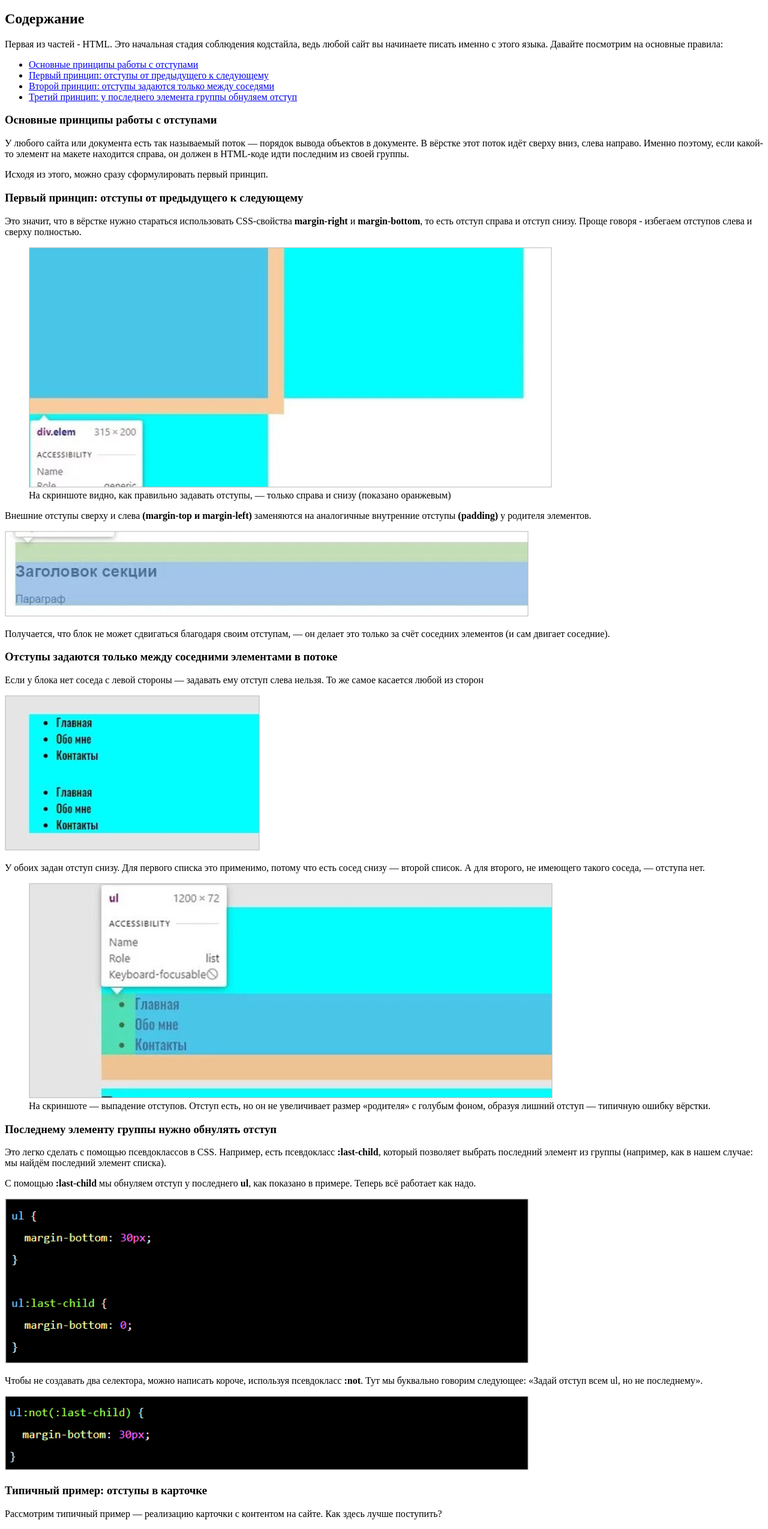
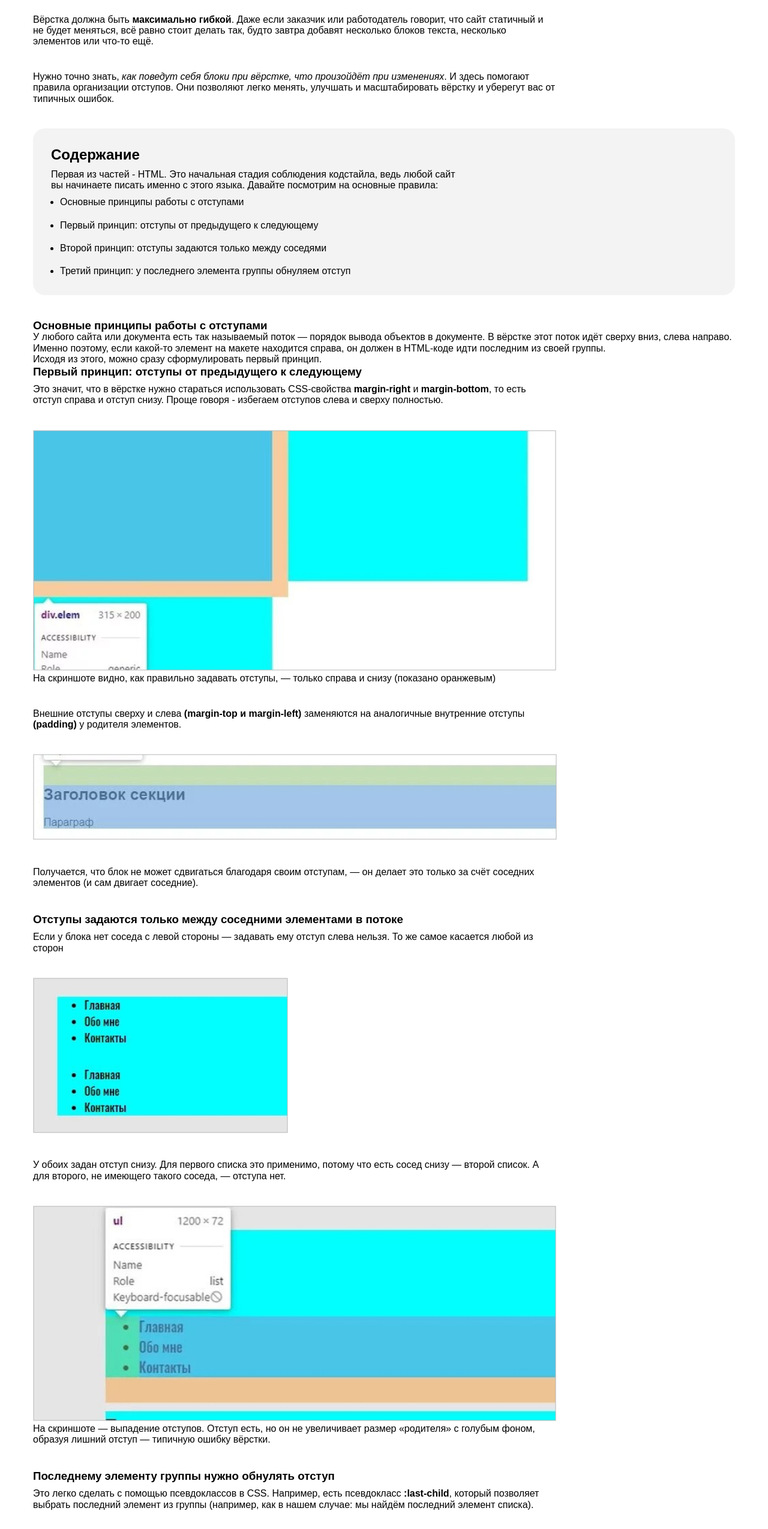
Before and after one commit to andyscrol/skillbox, a plain HTML site: page basic_CSS/project/article.html in a window 1280 px wide. Shown: the part 170-2719 px from the top of the page at 60% size. Drawn offline with Linux system fonts and the light colour scheme; files that its build step writes are made by us from their sources.

Commit message:
fix: reset commit and update docs

```diff
--- a/basic_CSS/project/article.html
+++ b/basic_CSS/project/article.html
@@ -3,37 +3,42 @@
 <head>
   <meta charset="UTF-8">
   <meta name="viewport" content="width=device-width, initial-scale=1.0">
+  <link rel="stylesheet" href="css/normalize.css">
+  <link rel="stylesheet" href="css/style.css">
   <title>Правила организации отступов</title>
 </head>
 <body>
-  <h1>
+  <div class="container">
+    <h1 class="title">
       <b>Правила организации отступов: как сделать вёрстку гибкой и не допустить ошибок</b>
     </h1>
-  <p>
+    <p class="paragraph">
       Вёрстка должна быть <strong>максимально гибкой</strong>. Даже если заказчик или работодатель говорит, что сайт статичный и не будет меняться, всё равно стоит делать так, будто завтра добавят несколько блоков текста, несколько элементов или что-то ещё.
     </p>
-  <p>
+    <p class="paragraph">
       Нужно точно знать, <em>как поведут себя блоки при вёрстке, что произойдёт при изменениях</em>. И здесь помогают правила организации отступов. Они позволяют легко менять, улучшать и масштабировать вёрстку и уберегут вас от типичных ошибок.
     </p>
 
-  <h2>Содержание</h2>
-  <p>
+    <div class="highlight">
+      <h2 class="subtitle">Содержание</h2>
+      <p class="paragraph">
         Первая из частей - HTML. Это начальная стадия соблюдения кодстайла, ведь любой сайт вы начинаете писать именно с этого языка. Давайте посмотрим на основные правила:
       </p>
-  <ul>
-    <li>
+      <ul class="content">
+        <li class="content__items">
           <a href="#1">Основные принципы работы с отступами</a>
         </li>
-    <li>
+        <li class="content__items">
           <a href="#2">Первый принцип: отступы от предыдущего к следующему</a>
         </li>
-    <li>
+        <li class="content__items">
           <a href="#3">Второй принцип: отступы задаются только между соседями</a>
         </li>
-    <li>
+        <li class="content__items">
           <a href="#4">Третий принцип: у последнего элемента группы обнуляем отступ</a>
         </li>
       </ul>
+    </div>
 
     <div class="basic" id="1">
       <h3>Основные принципы работы с отступами</h3>
@@ -46,35 +51,35 @@
     </div>
 
     <div class="first" id="2">
-    <h3>Первый принцип: отступы от предыдущего к следующему</h3>
-    <p>
+      <h3 class="subtitle">Первый принцип: отступы от предыдущего к следующему</h3>
+      <p class="paragraph">
         Это значит, что в вёрстке нужно стараться использовать CSS-свойства <strong>margin-right</strong> и <strong>margin-bottom</strong>, то есть отступ справа и отступ снизу. Проще говоря - избегаем отступов слева и сверху полностью.
       </p>
-    <figure>
+      <figure class="figure">
         <img src="img/1.jpg" alt="отступы снизу и справа задаются через margin">
         <figcaption>
           На скриншоте видно, как правильно задавать отступы, — только справа и снизу (показано оранжевым)
         </figcaption>
       </figure>
-    <p>
+      <p class="paragraph">
         Внешние отступы сверху и слева <strong>(margin-top и margin-left)</strong> заменяются на аналогичные внутренние отступы <strong>(padding)</strong> у родителя элементов.
       </p>
-    <img src="img/2.jpg" alt="отступ сверху задается через padding">
-    <p>
+      <img src="img/2.jpg" alt="отступ сверху задается через padding" class="image">
+      <p class="paragraph">
         Получается, что блок не может сдвигаться благодаря своим отступам, — он делает это только за счёт соседних элементов (и сам двигает соседние).
       </p>
     </div>
 
     <div class="second" id="3">
-    <h3>Отступы задаются только между соседними элементами в потоке</h3>
-    <p>
+      <h3 class="subtitle">Отступы задаются только между соседними элементами в потоке</h3>
+      <p class="paragraph">
         Если у блока нет соседа с левой стороны — задавать ему отступ слева нельзя. То же самое касается любой из сторон
       </p>
-    <img src="img/3.jpg" alt="отступ работает только при наличии соседа">
-    <p>
+      <img src="img/3.jpg" alt="отступ работает только при наличии соседа" class="image">
+      <p class="paragraph">
         У обоих задан отступ снизу. Для первого списка это применимо, потому что есть сосед снизу — второй список. А для второго, не имеющего такого соседа, — отступа нет.
       </p>
-    <figure>
+      <figure class="figure">
         <img src="img/4.jpg" alt="отступ задан, но он потерян, т.к. нет соседа по отношению к которому отступ будет отрабатывать">
         <figcaption>
           На скриншоте — выпадение отступов. Отступ есть, но он не увеличивает размер «родителя» с голубым фоном, образуя лишний отступ — типичную ошибку вёрстки.
@@ -83,35 +88,38 @@
     </div>
 
     <div class="third" id="4">
-    <h3>Последнему элементу группы нужно обнулять отступ</h3>
-    <p>
+      <h3 class="subtitle">Последнему элементу группы нужно обнулять отступ</h3>
+      <p class="paragraph">
         Это легко сделать с помощью псевдоклассов в CSS. Например, есть псевдокласс <strong>:last-child</strong>, который позволяет выбрать последний элемент из группы (например, как в нашем случае: мы найдём последний элемент списка).
       </p>
-    <p>
+      <p class="paragraph">
         С помощью <strong>:last-child</strong> мы обнуляем отступ у последнего <strong>ul</strong>, как показано в примере. Теперь всё работает как надо.
       </p>
-    <img src="img/5.jpg" alt="пример css-свойств для нижнего отступа и его отсутствие у last-child">
-    <p>
+      <img src="img/5.jpg" alt="пример css-свойств для нижнего отступа и его отсутствие у last-child" class="image">
+      <p class="paragraph">
         Чтобы не создавать два селектора, можно написать короче, используя псевдокласс <strong>:not</strong>. Тут мы буквально говорим следующее: «Задай отступ всем ul, но не последнему».
       </p>
-    <img src="img/6.jpg" alt="укороченная запись css-свойств для нижнего отступа с одним селектором">
+      <img src="img/6.jpg" alt="укороченная запись css-свойств для нижнего отступа с одним селектором" class="image">
 
-    <h3>Типичный пример: отступы в карточке</h3>
-    <p>
+      <h3 class="subtitle">Типичный пример: отступы в карточке</h3>
+      <p class="paragraph">
         Рассмотрим типичный пример — реализацию карточки с контентом на сайте. Как здесь лучше поступить?
       </p>
-    <p>
+      <p class="paragraph">
         В нашем примере самая простая карточка: с картинкой, заголовком и описанием. Как правильнее сделать отступы у заголовка и описания? На самом деле, всё очень просто: нужно применить принципы, о которых я рассказал.
       </p>
-    <img src="img/7.jpg" alt="пример карточки с отступами">
-    <p>
+      <img src="img/7.jpg" alt="пример карточки с отступами" class="image">
+      <p class="paragraph">
         Нам достаточно обернуть весь текст карточки в блок и задать блоку внутренний отступ — padding. Так наша вёрстка будет соответствовать сразу трём принципам. А чтобы сделать отступ между заголовком и описанием, достаточно просто сделать отступ снизу — для заголовка.
       </p>
     </div>
 
-  <h2>Итог</h2>
-  <p>
+    <div class="highlight">
+      <h2 class="subtitle">Итог</h2>
+      <p class="paragraph">
         Это основные правила организации отступов, которые помогут вам сделать вёрстку качественной и гибкой. Главное — начать им следовать. Со временем их соблюдение войдёт в привычку и вы начнёте сразу понимать, где можно допустить ошибку и как её избежать.
       </p>
+    </div>
+  </div>
 </body>
 </html>
--- /dev/null
+++ b/basic_CSS/project/css/style.css
@@ -0,0 +1,114 @@
+html {
+  box-sizing: border-box;
+}
+
+*,
+*::before,
+*::after {
+  box-sizing: inherit;
+}
+
+a {
+  color: inherit;
+  text-decoration: none;
+}
+
+img {
+  max-width: 100%;
+}
+
+body {
+  font-family: 'font', sans-serif;
+}
+
+/* Main page */
+
+.main-content {
+  display: flex;
+  flex-direction: column;
+  align-items: center;
+  justify-content: center;
+  min-height: 100vh;
+  color: #fff;
+  background-color: #070217;
+}
+
+.logo {
+  display: inline-block;
+  margin-bottom: 50px;
+}
+
+.menu {
+  margin-bottom: 50px;
+}
+
+.menu__links {
+  display: inline-block;
+  padding: 24px 49px;
+}
+
+.menu__links:not(:last-child) {
+  margin-right: 25px;
+}
+
+/*Article page*/
+
+.container {
+  margin: 0 auto;
+  padding: 80px 0;
+  width: 1170px;
+}
+
+h1,
+h2,
+h3,
+p,
+ul,
+figure {
+  margin: 0;
+}
+
+.title,
+.paragraph,
+.figure,
+.image {
+  margin-bottom: 40px;
+}
+
+.subtitle {
+  margin-bottom: 10px;
+}
+
+.paragraph,
+.figure {
+  width: 872px;
+}
+
+.highlight {
+  border-radius: 20px;
+  padding: 30px;
+  background-color: #f3f3f3;
+}
+
+.highlight:not(:last-child) {
+  margin-bottom: 40px;
+}
+
+.highlight .paragraph {
+  width: 692px;
+}
+.highlight .paragraph:not(:last-child) {
+  margin-bottom: 10px;
+}
+
+.content {
+  padding-left: 15px;
+}
+
+.content__items:not(:last-child) {
+  margin-bottom: 20px;
+}
+
+.figure {
+  display: inline-block;
+}
```
Also changed, not shown: basic_CSS/project/index.html (+11 -7 lines). Lines whose indentation alone changed are shown as unchanged.
